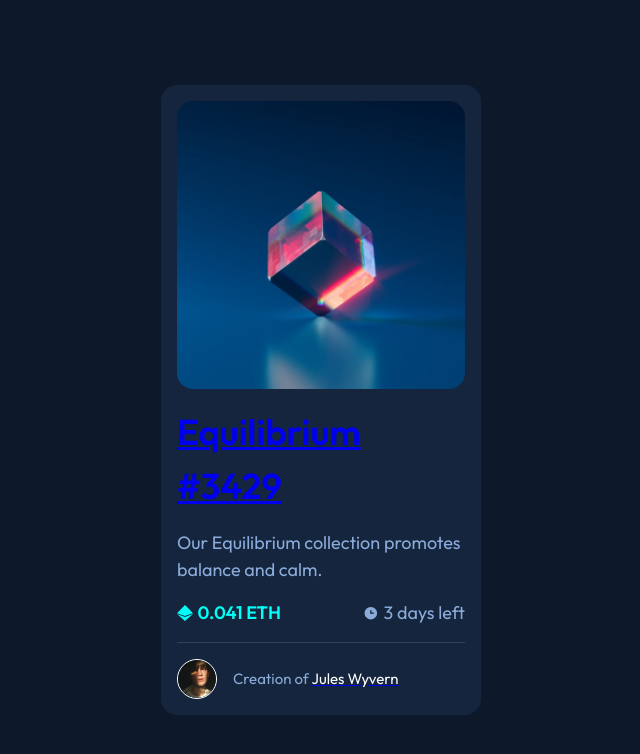
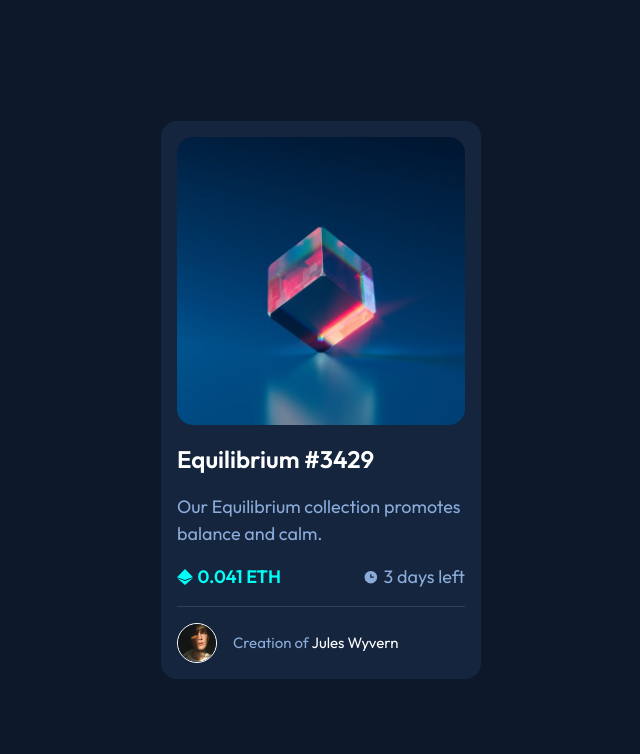
Before and after one commit to YoungZV/nft-preview-card-component-main, a plain HTML site: page index.html in a window 1280 px wide. Shown: the whole page, without its empty margins (319-959 px from the left). Drawn offline with Linux system fonts and the light colour scheme.

Commit message:
Update styles.css

```diff
--- a/css/styles.css
+++ b/css/styles.css
@@ -63,6 +63,7 @@ body {
 .card-image:hover .overlay {
     opacity: 1;
     background: var(--CyanBG);
+    cursor: pointer;
 
 }
 
@@ -74,11 +75,16 @@ body {
 }
 
 .card-title {
-    color: var(--White);
+    font-size: 0.75rem;
 
 }
 
-.card-title:hover {
+.card-title a {
+    text-decoration: none;
+    color: var(--White);
+}
+
+.card-title a:hover {
     color: var(--Cyan);
 }
 
@@ -121,6 +127,10 @@ body {
     font-size: smaller;
 }
 
+.card-avatar a {
+    text-decoration: none;
+}
+
 .card-avatar>img {
     width: 2.5rem;
     border: 0.1rem solid var(--White);
@@ -131,7 +141,7 @@ body {
     color: var(--White);
 }
 
-.card-avatar span:hover {
+.card-avatar a span:hover {
     color: var(--Cyan);
     cursor: pointer;
 }
```
